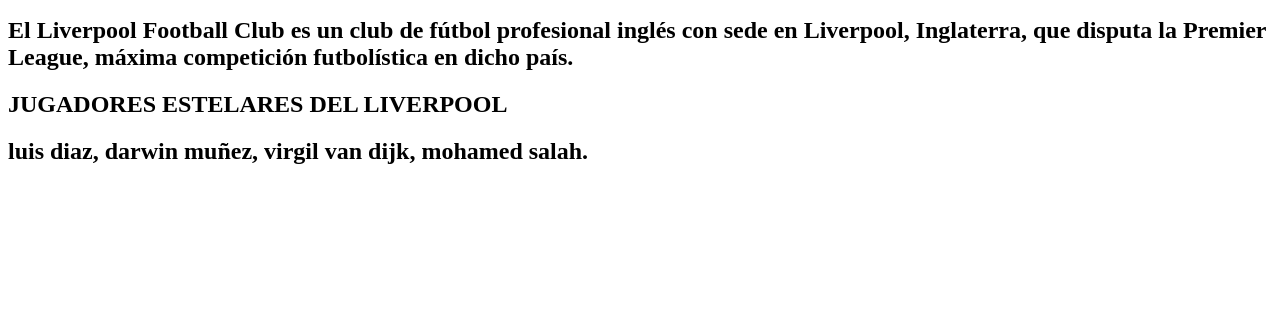
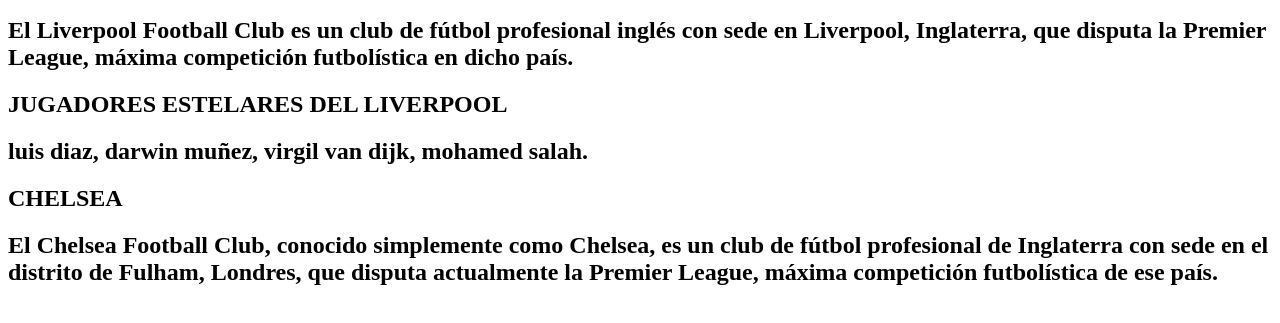
Before and after one commit to luisgonzalez03/rubrica-BP, a plain HTML site: page index.html in a window 1280 px wide. Shown: the part 417-740 px from the top of the page. Drawn offline with Linux system fonts and the light colour scheme.

Commit message:
seventh commit

```diff
--- a/index.html
+++ b/index.html
@@ -18,6 +18,8 @@
     <h2>El Liverpool Football Club es un club de fútbol profesional inglés con sede en Liverpool, Inglaterra, que disputa la Premier League, máxima competición futbolística en dicho país. </h2>
     <h2>JUGADORES ESTELARES DEL LIVERPOOL</h2>
     <h2>luis diaz, darwin muñez, virgil van dijk, mohamed salah.</h2>
+    <h2>CHELSEA</h2>
+    <h2>El Chelsea Football Club, conocido simplemente como Chelsea, es un club de fútbol profesional de Inglaterra con sede en el distrito de Fulham, Londres, que disputa actualmente la Premier League, máxima competición futbolística de ese país.</h2>
 
 </body>
 </html>
```
